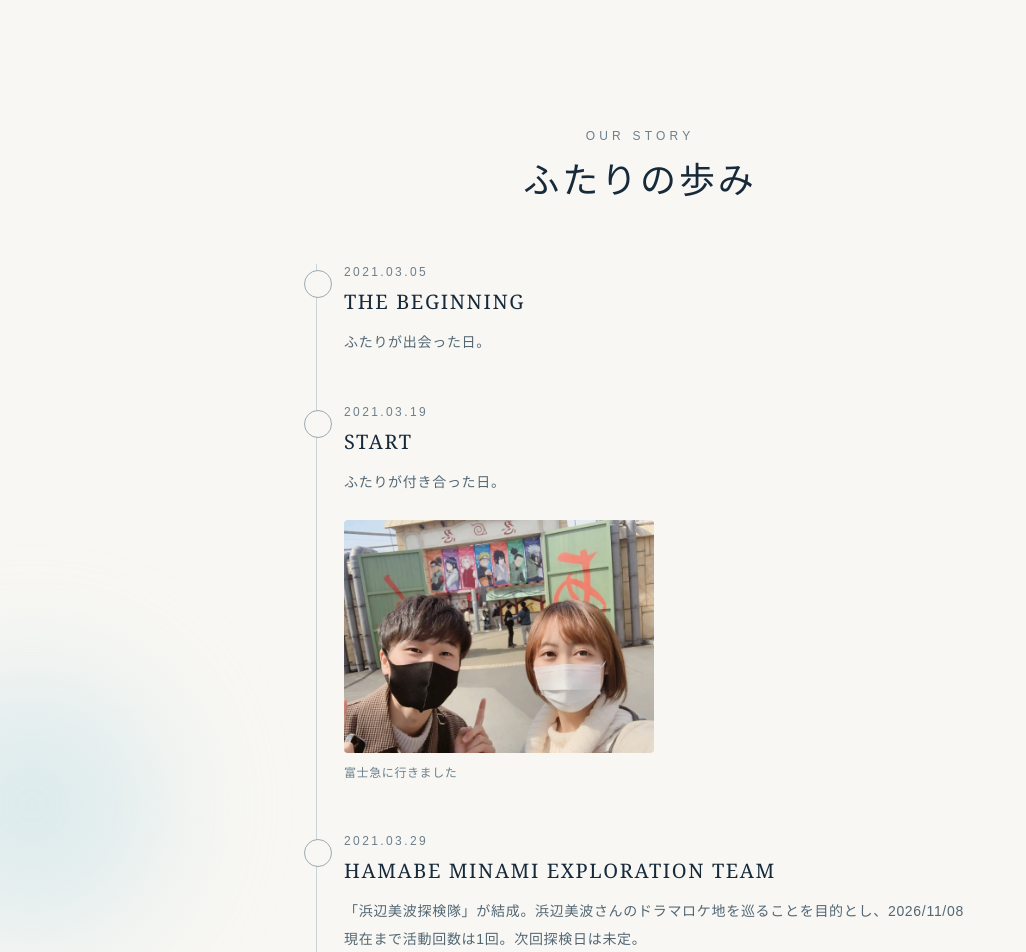
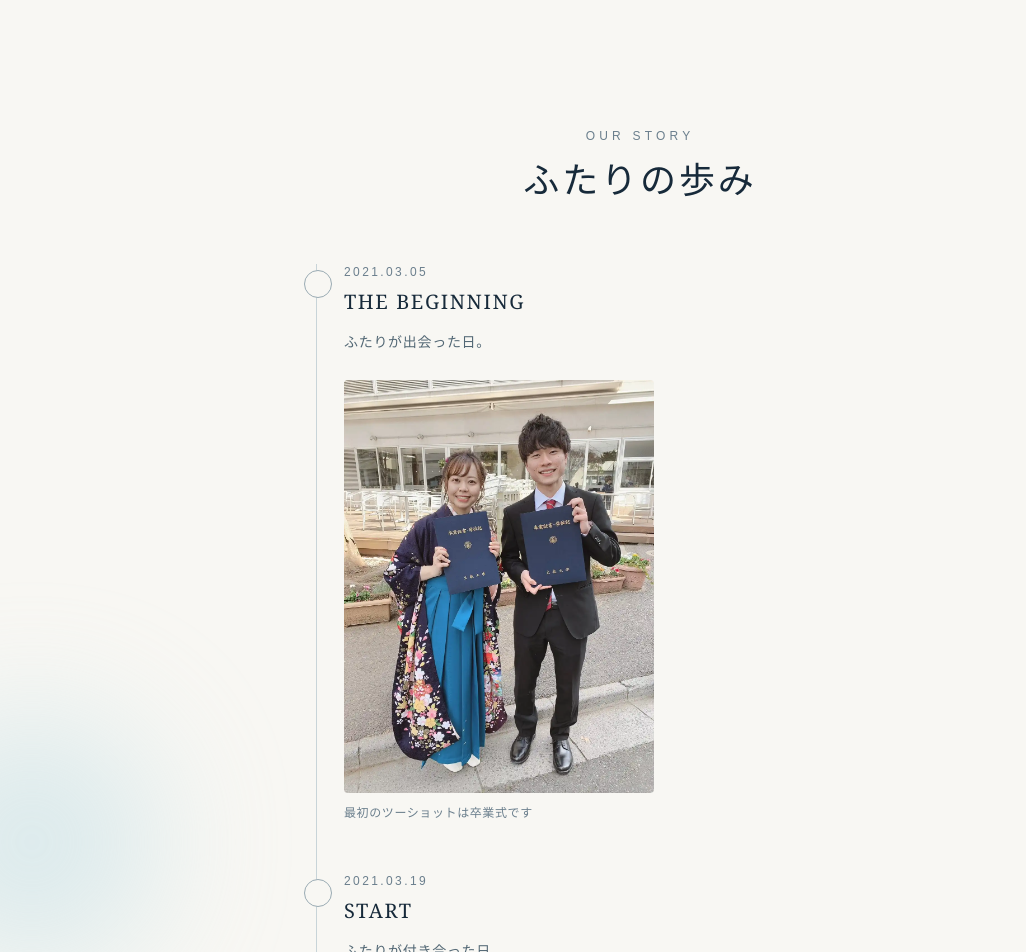
Before and after one commit to tatsunari-code/our-story-t_a, a Next.js app: page /our-story in a window 1280 px wide. Shown: the top 952 px of the page, without its empty margins (0-1026 px from the left). Built offline with nearby package versions, Linux system fonts and the light colour scheme.

Commit message:
写真追加：卒業式

```diff
--- a/components/OurStory.tsx
+++ b/components/OurStory.tsx
@@ -23,6 +23,13 @@ const stories: Story[] = [
     date: "2021.03.05",
     title: "THE BEGINNING",
     text: "ふたりが出会った日。",
+    photos: [
+      {
+        src: IMAGE_PASS + "20210305_ceremony.webp",
+        comment: "最初のツーショットは卒業式です",
+        fullSize: true,
+      },
+    ],
   },
   {
     date: "2021.03.19",
```
Also changed, not shown: public/images/story/20210305_ceremony.webp (added).
